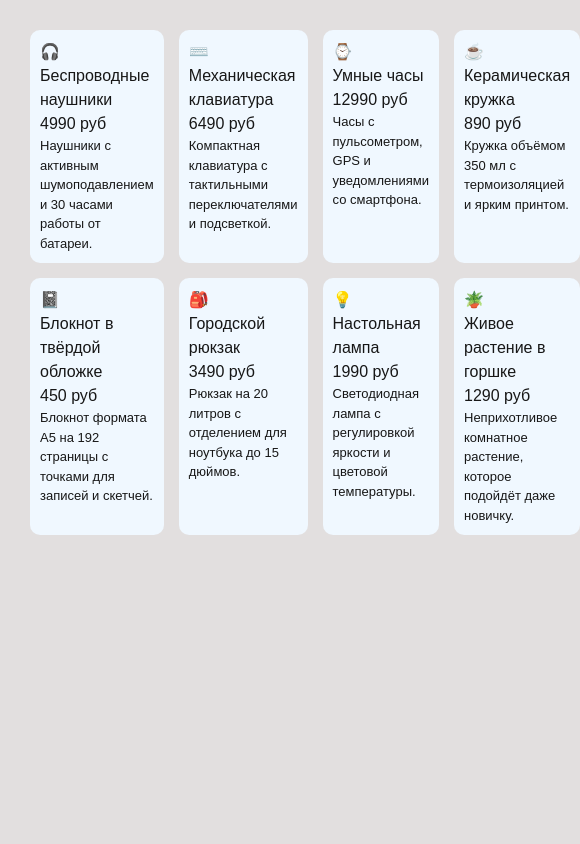
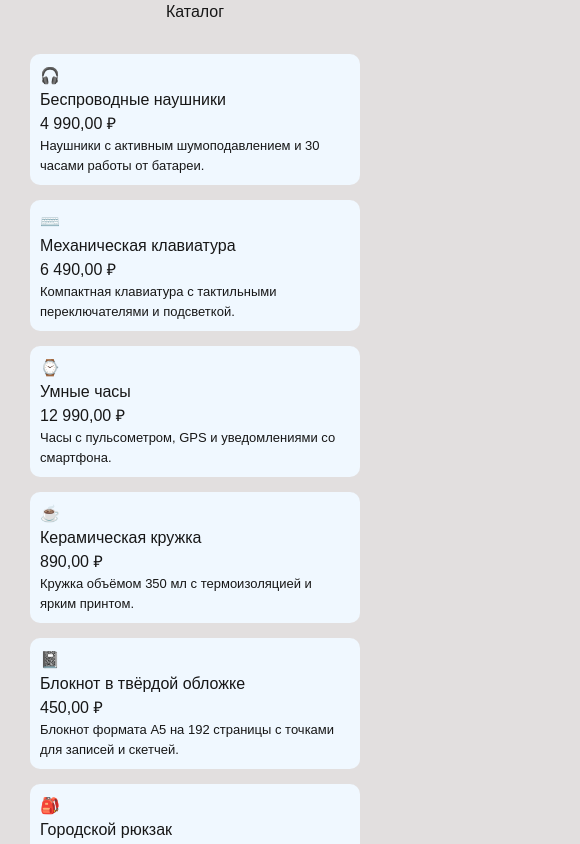
Before and after one commit to SergeyTumancev/full-stack-frontend, a Next.js app in the folder client/: page / in a window 390 px wide. Shown: the top 844 px of the page, 580 px wide, since content can reach past the window. Built offline with nearby package versions, Linux system fonts and the light colour scheme.

Commit message:
Шаг 2: компонент ProductCard и адаптивная сетка каталога

```diff
--- a/client/app/globals.css
+++ b/client/app/globals.css
@@ -25,9 +25,14 @@ body {
   font-family: Arial, Helvetica, sans-serif;
 }
 
+.main_page_name {
+  padding-left: auto;
+  padding-right: auto;
+}
+
 .product_page {
   display: grid;
-  grid-template-columns: 1fr 1fr 1fr 1fr;
+  grid-template-columns: repeat(auto-fill, minmax(220px, 1fr));
   gap: 15px;
   padding: 30px;
 }
--- a/client/app/layout.tsx
+++ b/client/app/layout.tsx
@@ -14,7 +14,7 @@ const geistMono = Geist_Mono({
 
 export const metadata: Metadata = {
   title: "IShop",
-  description: "Generated by create next app",
+  description: "Ваш любимый магазин электроники",
 };
 
 export default function RootLayout({ children }: LayoutProps<"/">) {
@@ -23,7 +23,10 @@ export default function RootLayout({ children }: LayoutProps<"/">) {
       lang="en"
       className={`${geistSans.variable} ${geistMono.variable} h-full antialiased`}
     >
-      <body className="min-h-full flex flex-col">{children}</body>
+      <body className="min-h-full flex flex-col items-center">
+        <h1>Каталог</h1>
+        {children}
+      </body>
     </html>
   );
 }
--- a/client/app/page.tsx
+++ b/client/app/page.tsx
@@ -1,12 +1,14 @@
 import { products } from '@/data/products';
-import ProductRender from '@/lib/ProductRender';
+import ProductCard from '@/components/ProductCard';
 
 export default function Home() {
   return (
-    <div className='product_page'>
+    <ul className='product_page'>
       {products.map((product) => (
-        <ProductRender key={product.id} product={product} />
+        <li key={product.id}>
+          <ProductCard key={product.id} product={product} />
+        </li>
       ))}
-    </div>
+    </ul>
   );
 }
--- /dev/null
+++ b/client/components/ProductCard.tsx
@@ -0,0 +1,21 @@
+import type { Product } from '@/data/products';
+
+export default function ProductCard({
+  product: { name, price, description, emoji }
+}: {
+  product: Product;
+}) {
+  const formatted = new Intl.NumberFormat('ru-RU', {
+  style: 'currency',
+  currency: 'RUB'
+}).format(price);
+
+  return (
+    <article className='product_item'>
+      {emoji}
+        <h2>{name}</h2>
+        <p>{formatted}</p>
+      <p className='product_description'>{description}</p>
+    </article>
+  );
+}
--- a/client/lib/ProductRender.tsx
+++ /dev/null
@@ -1,16 +0,0 @@
-import type { Product } from '@/data/products';
-
-export default function ProductRender({
-  product: { id, name, price, description, emoji }
-}: {
-  product: Product;
-}) {
-  return (
-    <div className='product_item'>
-      {emoji}
-        <h3>{name}</h3>
-        <p>{price} руб</p>
-      <p className='product_description'>{description}</p>
-    </div>
-  );
-}
```
